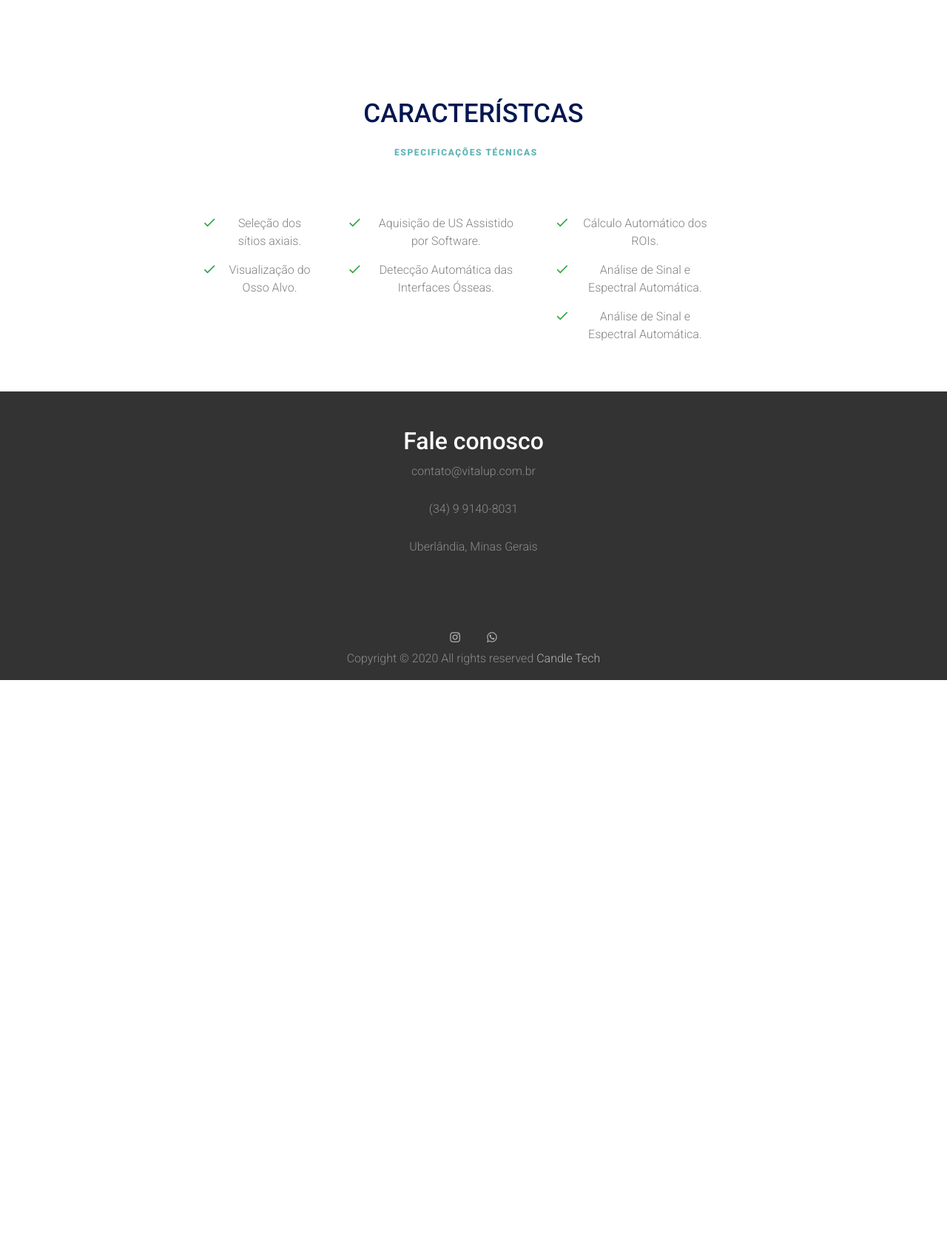
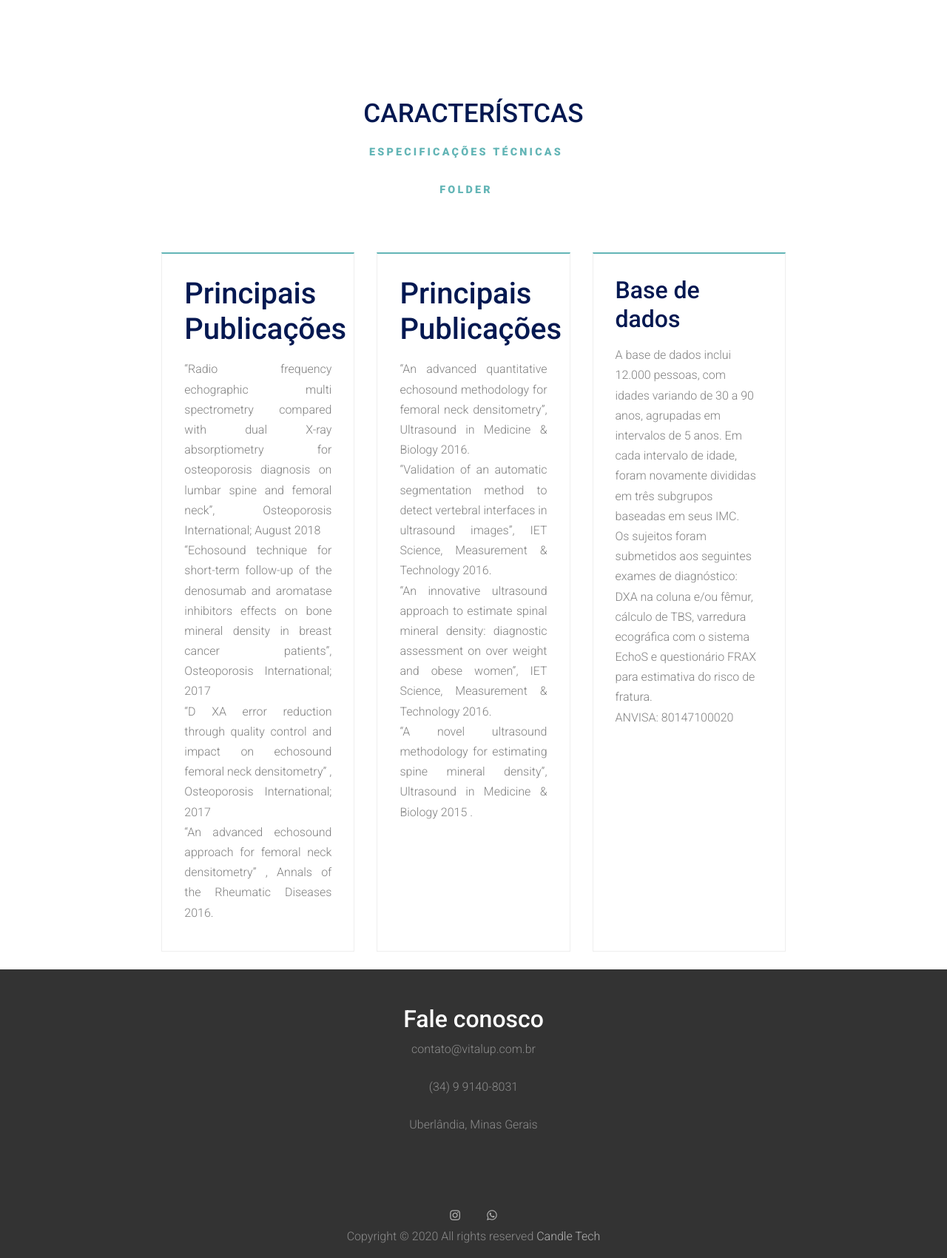
Before and after one commit to candletech/vitalup.com.br, a PHP site: page /echostation.html in a window 1280 px wide. Shown: the part 1930-3630 px from the top of the page at 74% size. Before the commit the page ends 2849 px from the top, so only its background shows below. Run offline with PHP 8.4, Linux system fonts and the light colour scheme; some web fonts are replaced.

Commit message:
Add folder nacional

```diff
--- a/css/style.css
+++ b/css/style.css
@@ -1087,8 +1087,8 @@ h6 {
     padding-right: 20px;
     text-transform: uppercase;
     color: #63B5B6;
-    font-size: .75rem;
-    letter-spacing: .1rem;
+    font-size: .90rem;
+    letter-spacing: .2rem;
     font-weight: 900;
     -webkit-transition: .3s all ease;
     -o-transition: .3s all ease;
--- a/echostation.html
+++ b/echostation.html
@@ -37,7 +37,8 @@
                 </div>
             </div>
             <div class="site-mobile-menu-body"></div>
-        </div> <!-- .site-mobile-menu -->
+        </div>
+        <!-- .site-mobile-menu -->
 
 
         <div class="site-navbar-wrap">
@@ -46,16 +47,18 @@
                 <div class="container">
                     <div class="row align-items-center">
                         <div class="col-6 col-md-2">
-                            <h1 class="my-0 site-logo"><a href="index.html"><img src="images/vitalup_logo_blank.png"
-                                        alt="Image" class="img-fluid mb-2"></a></h1>
+                            <h1 class="my-0 site-logo">
+                                <a href="index.html"><img src="images/vitalup_logo_blank.png" alt="Image" class="img-fluid mb-2"></a>
+                            </h1>
                         </div>
                         <div class="col-6 col-md-8">
                             <nav class="site-navigation text-right" role="navigation">
                                 <div class="container">
-                                    <div class="d-inline-block d-lg-block ml-md-0 mr-auto py-3"><a href="#"
-                                            class="site-menu-toggle js-menu-toggle text-black">
+                                    <div class="d-inline-block d-lg-block ml-md-0 mr-auto py-3">
+                                        <a href="#" class="site-menu-toggle js-menu-toggle text-black">
                                             <span class="icon-menu h3"></span> <span class="menu-text">Menu</span>
-                                        </a></div>
+                                        </a>
+                                    </div>
 
                                     <ul class="site-menu main-menu js-clone-nav d-none d-lg-none">
                                         <li><a href="index.html#home-section" class="nav-link">Home</a></li>
@@ -71,15 +74,14 @@
                     </div>
                 </div>
             </div>
-        </div> <!-- END .site-navbar-wrap -->
+        </div>
+        <!-- END .site-navbar-wrap -->
 
         <div class="site-section" id="portfolio-section">
             <div class="container">
                 <h3 class="title text-primary mb-3">EchoStation</h3>
-                <p class="mb-4">A densitometria do futuro ao seu alcance.
-                    Totalmente livre de radiação, independente do operador a aquisição é feita em dois minutos, com
-                    precisão confiável e patente internacional.
-                    Indicado a todos os profissionais que buscam uma tecnologia de ponta.
+                <p class="mb-4">A densitometria do futuro ao seu alcance. Totalmente livre de radiação, independente do operador a aquisição é feita em dois minutos, com precisão confiável e patente internacional. Indicado a todos os profissionais que buscam uma tecnologia
+                    de ponta.
                 </p>
                 <div class="img-wrap">
                     <div class="owl-carousel slide-one-item hero-slider">
@@ -142,29 +144,64 @@
         <div class="row mb-5">
             <div class="col-md-7 section-title text-center mx-auto">
                 <h3 class="title text-primary mb-3">CARACTERÍSTCAS</h3>
-                <p class="mb-4"><a
-                        href="https://www.echolightmedical.com/wp-content/uploads/2017/09/Book_EchoStation_rev01_20170901_ENG.pdf"
-                        class="readmore">Especificações técnicas</a></p>
+                <p class="mb-4"><a href="uploads/sheet_EchoStation_ENG.pdf" class="readmore">Especificações técnicas</a></p>
+                <p class="mb-4"><a href="uploads/echolight_catalogo.pdf" class="readmore">Folder</a></p>
             </div>
         </div>
     </div>
 
     <div class="row">
-        <div class="col-md-7 section-title text-center mx-auto">
-            <div class="d-flex">
-                <ul class="list-unstyled ul-check success mr-5">
-                    <li>Seleção dos sítios axiais.</li>
-                    <li>Visualização do Osso Alvo.</li>
-                </ul>
-                <ul class="list-unstyled ul-check success mr-5">
-                    <li>Aquisição de US Assistido por Software.</li>
-                    <li>Detecção Automática das Interfaces Ósseas.</li>
-                </ul>
-                <ul class="list-unstyled ul-check success mr-5">
-                    <li>Cálculo Automático dos ROIs.</li>
-                    <li>Análise de Sinal e Espectral Automática.</li>
-                    <li>Análise de Sinal e Espectral Automática.</li>
-                </ul>
+        <div class="col-lg-8 mx-auto">
+            <div class="row">
+                <div class="col-md-6 col-lg-4 mb-4 mb-lg-4">
+                    <div class="service h-100">
+                        <h1 class="title text-primary mb-3">Principais Publicações</h1>
+                        <span class="text-justify sub-title mb-2 d-block">“Radio frequency echographic multi
+                            spectrometry compared with dual X-ray absorptiometry for osteoporosis diagnosis on lumbar
+                            spine and femoral neck”, Osteoporosis International; August 2018
+                            <br>
+                            “Echosound technique for short-term follow-up of the denosumab and aromatase inhibitors
+                            effects on bone mineral density in breast cancer patients”, Osteoporosis International; 2017
+                            <br>
+                            “D XA error reduction through quality control and impact on echosound femoral neck
+                            densitometry” , Osteoporosis International; 2017
+                            <br>
+                            “An advanced echosound approach for femoral neck densitometry” , Annals of the
+                            Rheumatic Diseases 2016.
+                        </span>
+                    </div>
+                </div>
+                <div class="col-md-6 col-lg-4 mb-4 mb-lg-4">
+                    <div class="service h-100">
+                        <h1 class="title text-primary mb-3">Principais Publicações</h1>
+                        <span class="text-justify sub-title mb-2 d-block">“An advanced quantitative echosound
+                            methodology for femoral neck densitometry”, Ultrasound in Medicine & Biology 2016.
+                            <br>
+                            “Validation of an automatic segmentation method to detect vertebral interfaces in ultrasound
+                            images”, IET Science, Measurement & Technology 2016.
+                            <br>
+                            “An innovative ultrasound approach to estimate spinal mineral density: diagnostic assessment
+                            on over weight and obese women”, IET Science, Measurement & Technology 2016.
+                            <br>
+                            “A novel ultrasound methodology for estimating spine mineral density”, Ultrasound in
+                            Medicine & Biology 2015
+                            .</span>
+                    </div>
+                </div>
+
+                <div class="col-md-7 col-lg-4 mb-4 mb-lg-4">
+                    <div class="service h-100">
+                        <h2 class="title text-primary mb-3">Base de dados</h2>
+                        <span class="text-justify">A base de dados inclui 12.000 pessoas, com idades variando de 30
+                            a 90 anos, agrupadas
+                            em intervalos de 5 anos. Em cada intervalo de idade, foram novamente divididas em três
+                            subgrupos baseadas em seus IMC.<br>
+                            Os sujeitos foram submetidos aos seguintes exames de diagnóstico: DXA na coluna e/ou
+                            fêmur, cálculo de TBS, varredura ecográfica com o sistema EchoS e questionário FRAX para
+                            estimativa do risco de fratura.</span>
+                        <span class="sub-title mb-2 d-block">ANVISA: 80147100020</span>
+                    </div>
+                </div>
             </div>
         </div>
     </div>
@@ -186,8 +223,7 @@
                         <div class="mb-8">
                             <a href="https://www.instagram.com/vital_up_oficial/" class="pl-3 pr-3"><span
                                     class="icon-instagram"></span></a>
-                            <a href="https://api.whatsapp.com/send?phone=5534991408031&text=Olá,%20gostaria%20de%20saber%20mais%20sobre%20os%20equipamentos%20Saevo."
-                                class="pl-3 pr-3"><span class="icon-whatsapp"></span></a>
+                            <a href="https://api.whatsapp.com/send?phone=5534991408031&text=Olá,%20gostaria%20de%20saber%20mais%20sobre%20os%20equipamentos%20Saevo." class="pl-3 pr-3"><span class="icon-whatsapp"></span></a>
                         </div>
                     </div>
 
@@ -197,8 +233,9 @@
                 <div class="col-xl-12">
                     <p class="copy_right text-center">
                         Copyright &copy;
-                        <script>document.write(new Date().getFullYear());</script> All rights reserved </i><a
-                            href="https://candletech.com.br" target="_blank"> Candle Tech</a>
+                        <script>
+                            document.write(new Date().getFullYear());
+                        </script> All rights reserved </i><a href="https://candletech.com.br" target="_blank"> Candle Tech</a>
                     </p>
                 </div>
             </div>
```
Also changed, not shown: echos.html (+19 -17 lines), 3 other files.
